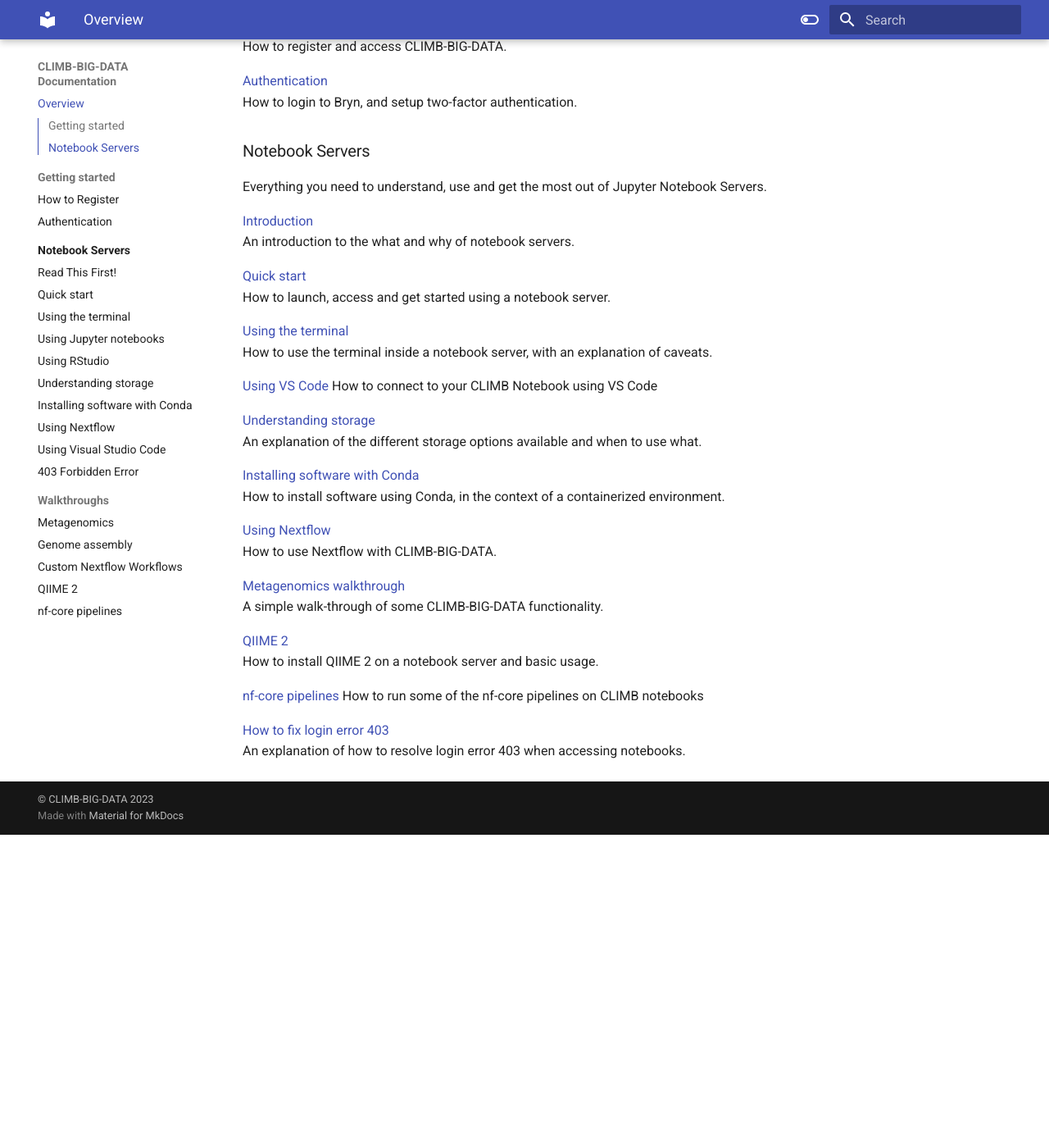
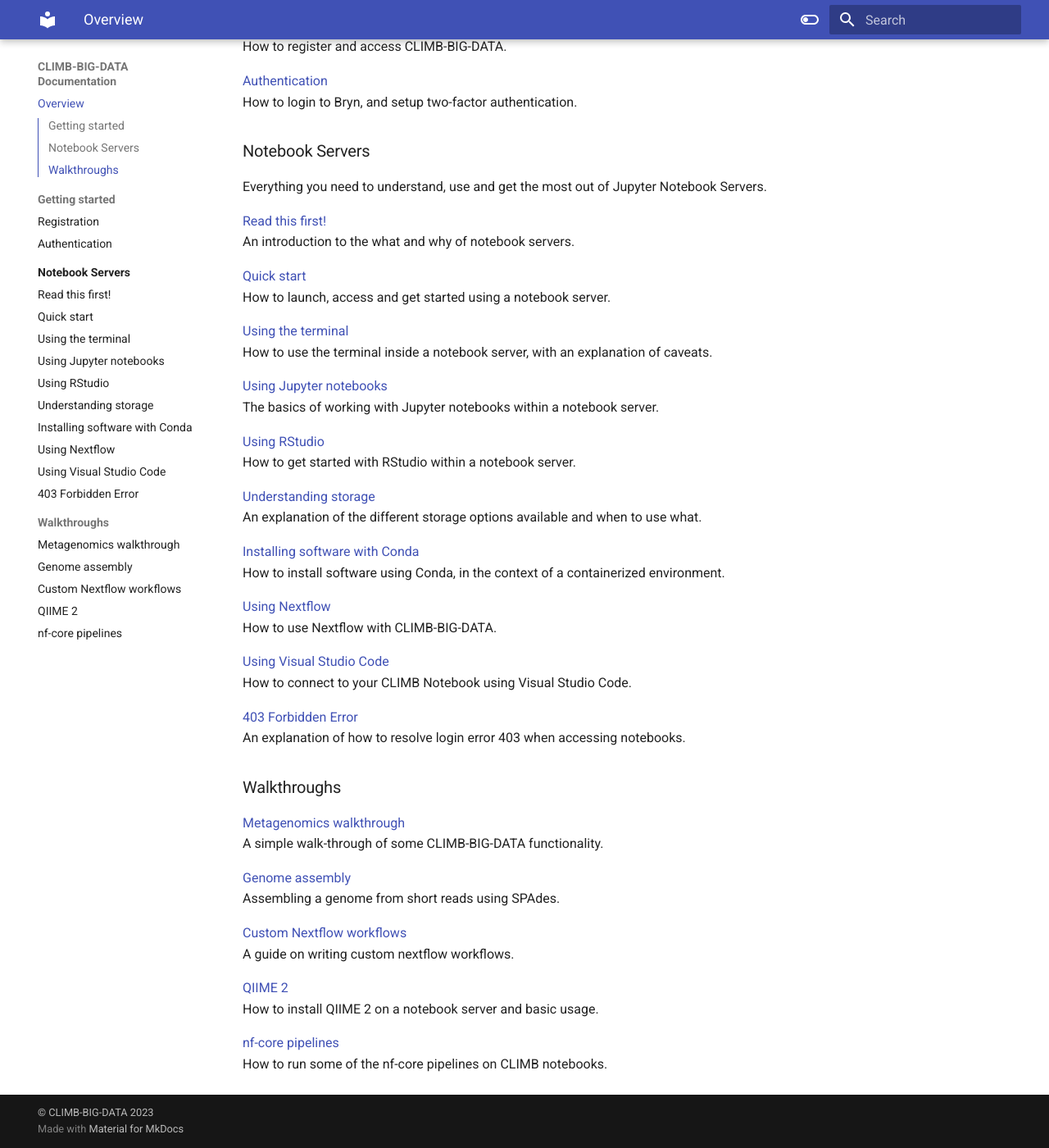
Before and after one commit to MRC-CLIMB/docs, an MkDocs documentation site: the page built from docs/index.md, in a window 1280 px wide and 1400 px high, scrolled down 465 px. Shown: the whole window at 82% size. Built offline with MkDocs 1.6.1 and Material for MkDocs 9.7.7, drawn with Linux system fonts in a browser that asks for light colours; before the commit the page ends 1483 px from its top, so only the background shows below that.

Commit message:
Syncing up sidebar titles with the Overview menu and notebook servers menu page

```diff
--- a/docs/index.md
+++ b/docs/index.md
@@ -20,7 +20,7 @@ How to login to Bryn, and setup two-factor authentication.
 
 Everything you need to understand, use and get the most out of Jupyter Notebook Servers.
 
-[Introduction](notebook-servers/read-this-first.md)
+[Read this first!](notebook-servers/read-this-first.md)
 An introduction to the what and why of notebook servers.
 
 [Quick start](notebook-servers/quick-start.md)
@@ -29,8 +29,11 @@ How to launch, access and get started using a notebook server.
 [Using the terminal](notebook-servers/using-the-terminal.md)
 How to use the terminal inside a notebook server, with an explanation of caveats.
 
-[Using VS Code](using-vscode.md)
-How to connect to your CLIMB Notebook using VS Code
+[Using Jupyter notebooks](notebook-servers/using-jupyter.md)
+The basics of working with Jupyter notebooks within a notebook server.
+
+[Using RStudio](notebook-servers/using-rstudio.md)
+How to get started with RStudio within a notebook server.
 
 [Understanding storage](storage/index.md)
 An explanation of the different storage options available and when to use what.
@@ -41,14 +44,25 @@ How to install software using Conda, in the context of a containerized environme
 [Using Nextflow](notebook-servers/using-nextflow.md)
 How to use Nextflow with CLIMB-BIG-DATA.
 
+[Using Visual Studio Code](notebook-servers/using-vscode.md)
+How to connect to your CLIMB Notebook using Visual Studio Code.
+
+[403 Forbidden Error](notebook-servers/403-forbidden-error.md)
+An explanation of how to resolve login error 403 when accessing notebooks.
+
+### Walkthroughs
+
 [Metagenomics walkthrough](walkthroughs/metagenomics-tutorial.md)
 A simple walk-through of some CLIMB-BIG-DATA functionality.
+
+[Genome assembly](walkthroughs/genome-assembly/spades.md)
+Assembling a genome from short reads using SPAdes.
+
+[Custom Nextflow workflows](walkthroughs/nextflow-custom-workflows/nextflow-custom.md)
+A guide on writing custom nextflow workflows.
 
 [QIIME 2](walkthroughs/qiime2.md)
 How to install QIIME 2 on a notebook server and basic usage.
 
 [nf-core pipelines](walkthroughs/nfcore.md)
-How to run some of the nf-core pipelines on CLIMB notebooks
-
-[How to fix login error 403](notebook-servers/403-forbidden-error.md)
-An explanation of how to resolve login error 403 when accessing notebooks.
+How to run some of the nf-core pipelines on CLIMB notebooks.
--- a/mkdocs.yml
+++ b/mkdocs.yml
@@ -38,11 +38,11 @@ copyright: |
 nav:
   - "Overview": "index.md"
   - "Getting started":
-      - "How to Register": "getting-started/how-to-register.md"
+      - "Registration": "getting-started/how-to-register.md"
       - "Authentication": "getting-started/authentication.md"
   - "Notebook Servers":
       - notebook-servers/index.md
-      - "Read This First!": "notebook-servers/read-this-first.md"
+      - "Read this first!": "notebook-servers/read-this-first.md"
       - "Quick start": "notebook-servers/quick-start.md"
       - "Using the terminal": "notebook-servers/using-the-terminal.md"
       - "Using Jupyter notebooks": "notebook-servers/using-jupyter.md"
@@ -53,8 +53,8 @@ nav:
       - "Using Visual Studio Code": "notebook-servers/using-vscode.md"
       - "403 Forbidden Error": "notebook-servers/403-forbidden-error.md"
   - "Walkthroughs":
-      - "Metagenomics": "walkthroughs/metagenomics-tutorial.md"
+      - "Metagenomics walkthrough": "walkthroughs/metagenomics-tutorial.md"
       - "Genome assembly": "walkthroughs/genome-assembly/spades.md"
-      - "Custom Nextflow Workflows": "walkthroughs/nextflow-custom-workflows/nextflow-custom.md"
+      - "Custom Nextflow workflows": "walkthroughs/nextflow-custom-workflows/nextflow-custom.md"
       - "QIIME 2": "walkthroughs/qiime2.md"
       - "nf-core pipelines": "walkthroughs/nfcore.md"
```
Also changed, not shown: docs/notebook-servers/index.md (+9 -3 lines).
